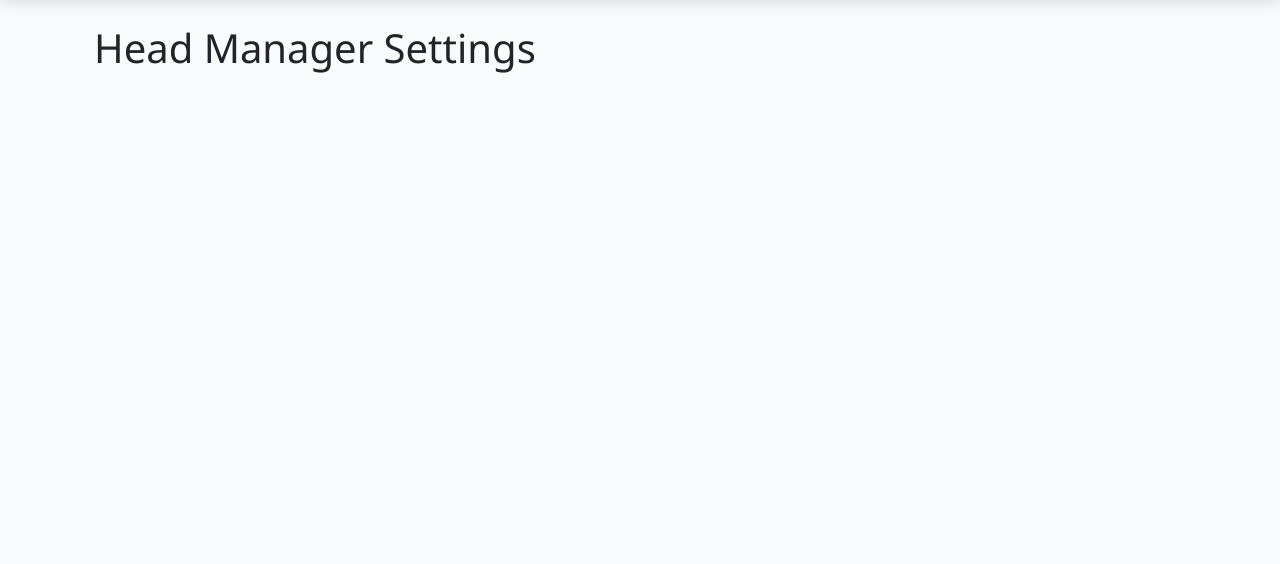
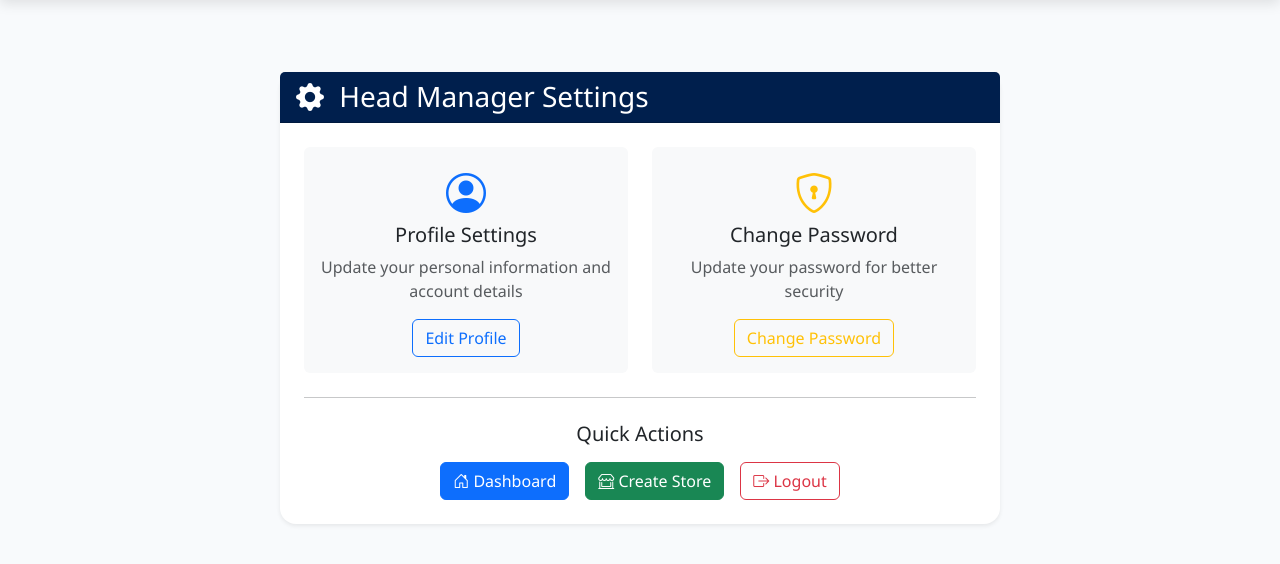
Before and after one commit to XBennyX2/EZM_TRADE_MANAGMENT, a Django app: page /users/head-manager/settings/ in a window 1280 px wide. Shown: the part 64-628 px from the top of the page. Run offline with Django 5.2, Linux system fonts and the light colour scheme; a user stored in the database is signed in; some libraries are stand-ins or nearby versions.

Commit message:
HeadManager Functionality

```diff
--- a/core/settings.py
+++ b/core/settings.py
@@ -53,7 +53,7 @@ AUTH_USER_MODEL = 'users.CustomUser'
 
 # Authentication URLs
 LOGIN_URL = '/users/login/'
-LOGIN_REDIRECT_URL = '/users/login/'
+# LOGIN_REDIRECT_URL is handled by custom login view based on user role
 
 MIDDLEWARE = [
     'django.middleware.security.SecurityMiddleware',
--- a/templates/mainpages/head_manager_settings.html
+++ b/templates/mainpages/head_manager_settings.html
@@ -1,7 +1,73 @@
 {% extends 'base.html' %}
 {% block title %}Head Manager Settings{% endblock %}
 {% block content %}
-<div class="container">
-    <h1>Head Manager Settings</h1>
+<div class="container mt-5">
+    <div class="row justify-content-center">
+        <div class="col-md-8">
+            <div class="card shadow-sm rounded-4 border-0">
+                <div class="card-header" style="background-color: #001f4d; color: white;">
+                    <h3 class="mb-0">
+                        <i class="bi bi-gear-fill me-2"></i>
+                        Head Manager Settings
+                    </h3>
+                </div>
+                <div class="card-body p-4">
+                    <div class="row g-4">
+                        <!-- Profile Settings -->
+                        <div class="col-md-6">
+                            <div class="card h-100 border-0 bg-light">
+                                <div class="card-body text-center">
+                                    <i class="bi bi-person-circle fs-1 text-primary mb-3"></i>
+                                    <h5 class="card-title">Profile Settings</h5>
+                                    <p class="card-text text-muted">Update your personal information and account details
+                                    </p>
+                                    <a href="#" class="btn btn-outline-primary">Edit Profile</a>
+                                </div>
+                            </div>
+                        </div>
+
+                        <!-- Password Change -->
+                        <div class="col-md-6">
+                            <div class="card h-100 border-0 bg-light">
+                                <div class="card-body text-center">
+                                    <i class="bi bi-shield-lock fs-1 text-warning mb-3"></i>
+                                    <h5 class="card-title">Change Password</h5>
+                                    <p class="card-text text-muted">Update your password for better security</p>
+                                    <a href="{% url 'password_change' %}" class="btn btn-outline-warning">Change
+                                        Password</a>
+                                </div>
+                            </div>
+                        </div>
+                    </div>
+
+                    <hr class="my-4">
+
+                    <!-- Quick Actions -->
+                    <div class="text-center">
+                        <h5 class="mb-3">Quick Actions</h5>
+                        <div class="d-flex justify-content-center gap-3 flex-wrap">
+                            <a href="{% url 'head_manager_page' %}" class="btn btn-primary">
+                                <i class="bi bi-house-door"></i> Dashboard
+                            </a>
+                            <a href="{% url 'create_store' %}" class="btn btn-success">
+                                <i class="bi bi-shop-window"></i> Create Store
+                            </a>
+                            <a href="{% url 'logout' %}" class="btn btn-outline-danger">
+                                <i class="bi bi-box-arrow-right"></i> Logout
+                            </a>
+                        </div>
+                    </div>
+
+                    {% if user.is_first_login %}
+                    <div class="alert alert-info mt-4">
+                        <i class="bi bi-info-circle"></i>
+                        <strong>Welcome!</strong> This is your first login. Please update your password and profile
+                        information.
+                    </div>
+                    {% endif %}
+                </div>
+            </div>
+        </div>
+    </div>
 </div>
 {% endblock %}
--- a/users/views.py
+++ b/users/views.py
@@ -143,11 +143,12 @@ def admin_dashboard(request):
 @login_required
 def head_manager_page(request):
     if request.user.role != 'head_manager':
-        return redirect('')
+        messages.warning(request, "Access denied. You don't have permission to access this page.")
+        return redirect('login')
 
     stores = Store.objects.all().select_related('store_manager')
 
-    return render(request, 'mainpages/store_owner_page.html', {
+    return render(request, 'mainpages/head_manager_page.html', {
         'stores': stores
     })
 
@@ -353,6 +354,12 @@ def admin_change_password(request):
 
 @login_required
 def head_manager_settings(request):
+    # Mark user as no longer first login after visiting settings
+    if request.user.is_first_login:
+        request.user.is_first_login = False
+        request.user.save()
+        messages.info(request, "Welcome! Please update your password and profile information.")
+
     return render(request, 'mainpages/head_manager_settings.html')
 
 @login_required
```
Also changed, not shown: templates/mainpages/head_manager_page.html (+8 -7 lines), db.sqlite3.
